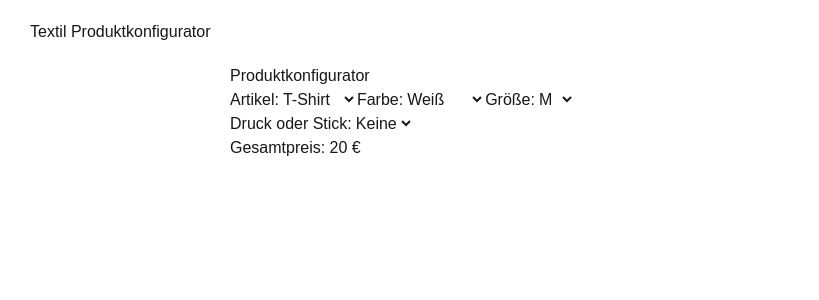
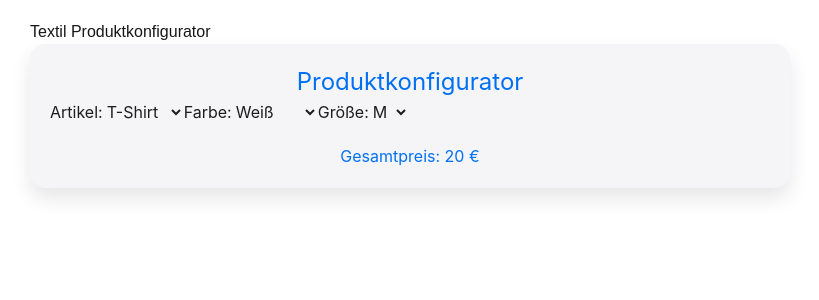
Before and after one commit to Tobbbi1/textil, a Next.js app: page / in a window 1280 px wide. Shown: the top 300 px of the page, without its empty margins (230-1049 px from the left). Built offline with nearby package versions, Linux system fonts and the light colour scheme.

Commit message:
Update ProductConfigurator.tsx

```diff
--- a/app/components/ProductConfigurator.tsx
+++ b/app/components/ProductConfigurator.tsx
@@ -1,7 +1,3 @@
-// app/components/ProductConfigurator.tsx
-
-"use client";
-
 import React, { useState, useEffect } from "react";
 
 export default function ProductConfigurator() {
@@ -23,58 +19,38 @@ export default function ProductConfigurator() {
     }, [printType, printPosition]);
 
     return (
-        <div style={{ maxWidth: 400, margin: "0 auto", padding: 20 }}>
-            <h2>Produktkonfigurator</h2>
-
+        <div style={{
+            maxWidth: "100%",
+            margin: "0 auto",
+            padding: "20px",
+            background: "#F5F5F7",
+            borderRadius: "15px",
+            fontFamily: "-apple-system, BlinkMacSystemFont, 'Segoe UI', Roboto, Helvetica, Arial, sans-serif",
+            color: "#1D1D1F",
+            boxShadow: "0 10px 20px rgba(0,0,0,0.1)",
+        }}>
+            <h2 style={{ fontSize: "24px", color: "#0070F3", textAlign: "center" }}>Produktkonfigurator</h2>
             <label>Artikel:</label>
-            <select onChange={(e) => setSelectedItem(e.target.value)} value={selectedItem}>
+            <select value={selectedItem} onChange={(e) => setSelectedItem(e.target.value)}>
                 <option value="T-Shirt">T-Shirt</option>
                 <option value="Pullover">Pullover</option>
                 <option value="Jacke">Jacke</option>
             </select>
-
             <label>Farbe:</label>
-            <select onChange={(e) => setSelectedColor(e.target.value)} value={selectedColor}>
+            <select value={selectedColor} onChange={(e) => setSelectedColor(e.target.value)}>
                 <option value="Weiß">Weiß</option>
                 <option value="Schwarz">Schwarz</option>
                 <option value="Blau">Blau</option>
                 <option value="Rot">Rot</option>
             </select>
-
             <label>Größe:</label>
-            <select onChange={(e) => setSelectedSize(e.target.value)} value={selectedSize}>
+            <select value={selectedSize} onChange={(e) => setSelectedSize(e.target.value)}>
                 <option value="S">S</option>
                 <option value="M">M</option>
                 <option value="L">L</option>
                 <option value="XL">XL</option>
             </select>
-
-            <label>Druck oder Stick:</label>
-            <select onChange={(e) => setPrintType(e.target.value)} value={printType}>
-                <option value="None">Keine</option>
-                <option value="Druck">Druck</option>
-                <option value="Stick">Stick</option>
-            </select>
-
-            {printType !== "None" && (
-                <>
-                    <label>Position:</label>
-                    <select onChange={(e) => setPrintPosition(e.target.value)} value={printPosition}>
-                        <option value="Front">Vorderseite</option>
-                        <option value="Back">Rückseite</option>
-                        <option value="Both">Beide</option>
-                    </select>
-
-                    <label>Text (optional):</label>
-                    <input
-                        type="text"
-                        value={customText}
-                        onChange={(e) => setCustomText(e.target.value)}
-                    />
-                </>
-            )}
-
-            <h3>Gesamtpreis: {price} €</h3>
+            <h3 style={{ marginTop: 20, color: "#0070F3", textAlign: "center" }}>Gesamtpreis: {price} €</h3>
         </div>
     );
 }
```
